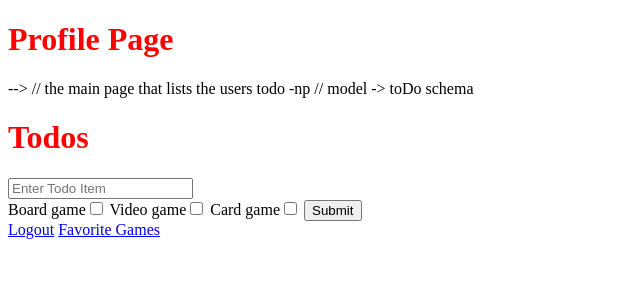
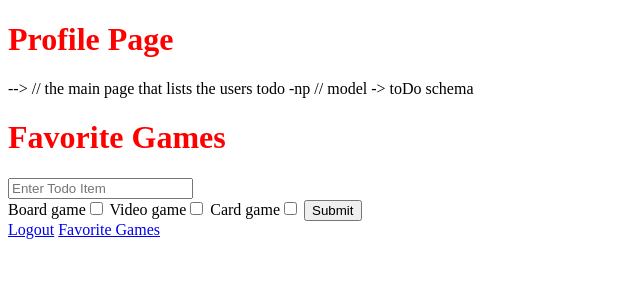
Before and after one commit to allistersascha/PoliteCatGroupProject, a Node server app: page /favorites in a window 1280 px wide. Shown: the top 300 px of the page, without its empty margins (0-640 px from the left). Run offline with Node 20, Linux system fonts and the light colour scheme; the visitor is signed in with stand-in values (Sample User, id 1); data that the repository does not hold is empty; some libraries are stand-ins or nearby versions.

Commit message:
change h1

```diff
--- a/views/favorites.ejs
+++ b/views/favorites.ejs
@@ -103,7 +103,7 @@
     <link rel="stylesheet" href="css/style.css">
 </head>
 <body>
-    <h1>Todos</h1>
+    <h1>Favorite Games</h1>
     <ul>
     <% todos.forEach( el => { %>
             <li class='todoItem' data-id='<%=el._id%>'>
```
